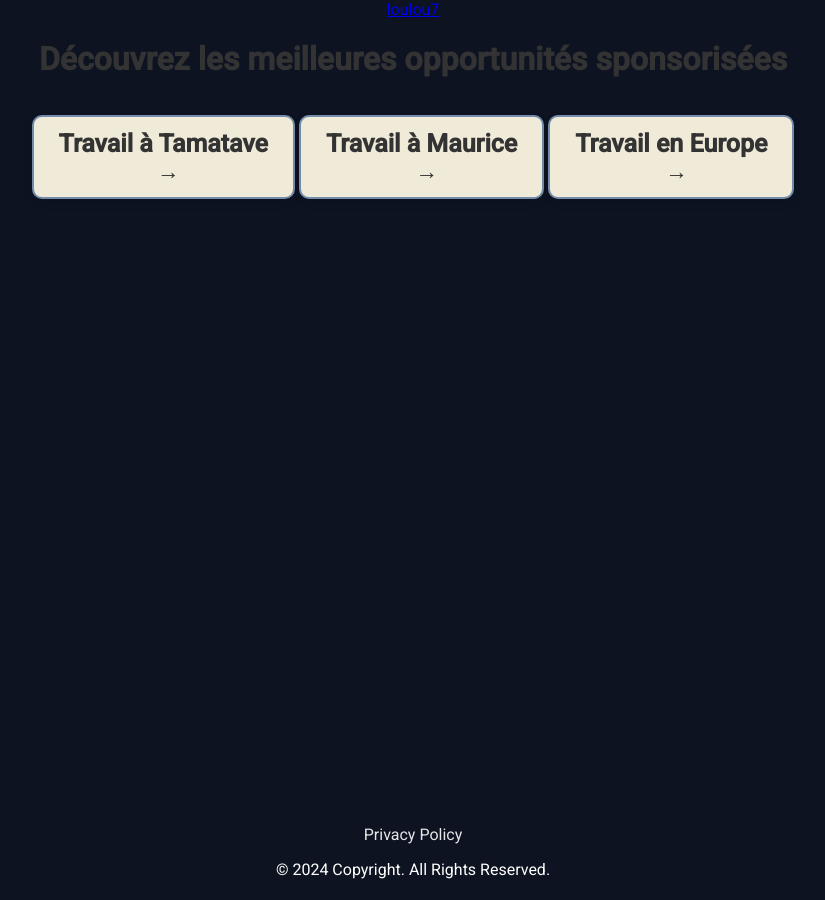
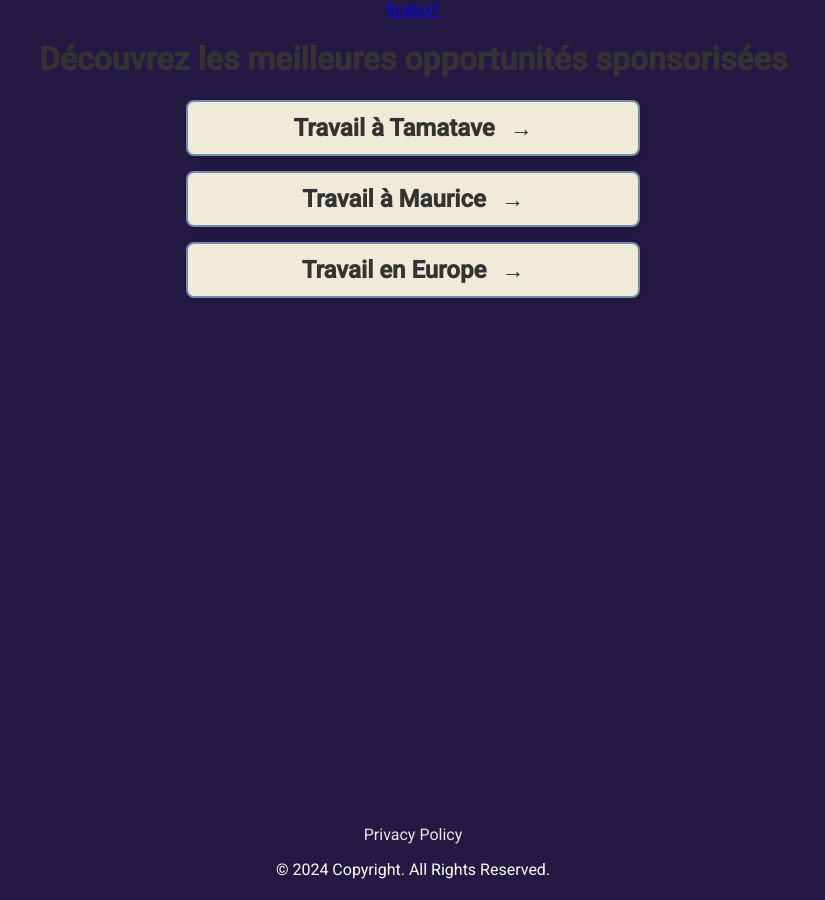
Before and after one commit to Chaloux13/loulou7, a Jekyll site: the page built from index.md, in a window 1280 px wide. Shown: the whole page, without its empty margins (227-1052 px from the left). Built offline with Jekyll 4.4.1, drawn with Linux system fonts in a browser that asks for light colours.

Commit message:
Update style.css

```diff
--- a/assets/css/style.css
+++ b/assets/css/style.css
@@ -7,7 +7,7 @@
 
 /* --- Fond et couleurs principales --- */
 body {
-  background-color: #0d1321;  /* Bleu nuit */
+  background-color: #231942;  /* Bleu nuit */
   font-family: 'Roboto', sans-serif;
   color: #f0ebd8;  /* Blanc cassé */
   text-align: center;
@@ -54,27 +54,25 @@ h1, h2 {
 
 /* --- Boutons (Accueil & Pages) --- */
 a.bouton-acceuil, a.bouton-page {
-  display: inline-flex;
-  flex-direction: column;
-  align-items: center;
+ display: block;  /* Utiliser block pour chaque bouton afin de les empiler verticalement */
+ width: auto;  /* Ne pas forcer la largeur */
+ max-width: 400px; /* Limiter la largeur maximale des boutons */
+ margin-left: auto;
+ margin-right: auto;
+ margin-top: 15px; /* Espacement au-dessus des boutons */
  background-color: #f0ebd8; /* Fond des boutons */
  color: #333;
  border: 2px solid #748cab; /* Bordure couleur bleu ciel bas */
  padding: 12px 25px;
  font-size: 1.5rem;
-  margin-top: 15px;
  text-align: center;
-  border-radius: 10px;
+ border-radius: 8px;
  text-decoration: none;
  transition: background 0.3s, box-shadow 0.3s;
  font-weight: bold;
-  font-size: 25px;
  box-shadow: 0 4px 8px rgba(0, 0, 0, 0.1);
-  width: auto;  /* Ne pas forcer les boutons à occuper toute la largeur */
-  max-width: 400px; /* Limiter la largeur maximale des boutons */
-  margin-left: auto;
-  margin-right: auto;
 }
+
 
 /*survol*/
 a.bouton-acceuil:hover, a.bouton-page:hover {
```
Lines whose indentation alone changed are shown as unchanged.
